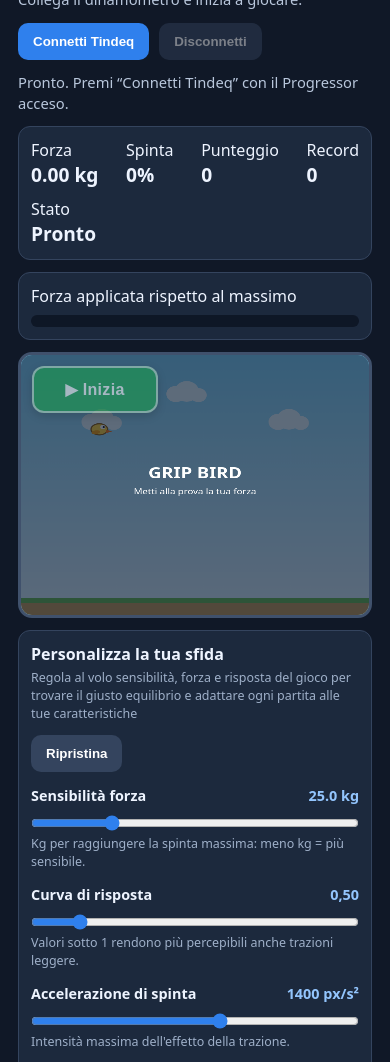
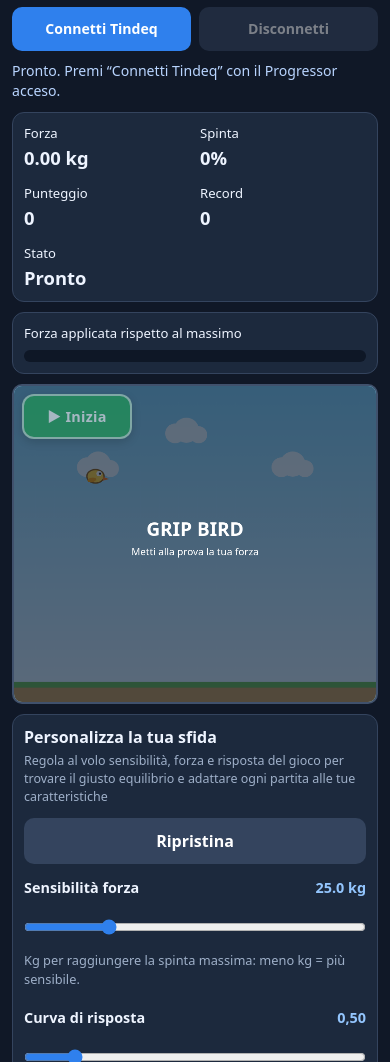
Before and after one commit to andreaamanzo/grip-bird-tindeq-progressor, a plain HTML site: page index.html in a window 390 px wide. Shown: the part 95-1157 px from the top of the page. Drawn offline with Linux system fonts and the light colour scheme.

Commit message:
update css

```diff
--- a/index.html
+++ b/index.html
@@ -3,10 +3,7 @@
 <html lang="it">
   <head>
     <meta charset="utf-8" />
-    <meta
-      name="viewport"
-      content="width=device-width,initial-scale=1,maximum-scale=1,user-scalable=no"
-    />
+    <meta name="viewport" content="width=device-width, initial-scale=1">
     <title>Grip Bird — Tindeq Progressor</title>
     <link rel="stylesheet" href="style.css" />
   </head>
--- a/style.css
+++ b/style.css
@@ -3,7 +3,8 @@
   font-family:
     system-ui,
     -apple-system,
-    Segoe UI,
+    BlinkMacSystemFont,
+    "Segoe UI",
     sans-serif;
 }
 
@@ -40,6 +41,8 @@ p {
   line-height: 1.45;
 }
 
+/* Toolbar e controlli */
+
 .toolbar,
 .stats,
 .controls {
@@ -52,11 +55,14 @@ p {
 button {
   border: 0;
   border-radius: 10px;
-  padding: 11px 15px;
+  padding: 12px 16px;
+  min-height: 44px;
+  font: inherit;
   font-weight: 700;
   background: #2f80ed;
   color: white;
   cursor: pointer;
+  touch-action: manipulation;
 }
 
 button.secondary {
@@ -68,21 +74,25 @@ button:disabled {
   cursor: not-allowed;
 }
 
+/* Canvas */
+
+.game-wrap {
+  position: relative;
+  width: 100%;
+}
+
 canvas {
   display: block;
   width: 100%;
   height: auto;
-  aspect-ratio: 4 / 3;
+  aspect-ratio: 8 / 7;
   background: #8ed8f5;
   border: 3px solid #40516c;
   border-radius: 14px;
   touch-action: manipulation;
 }
 
-.game-wrap {
-  position: relative;
-  width: 100%;
-}
+/* Pulsante inizio gioco */
 
 .start-overlay {
   position: absolute;
@@ -107,7 +117,6 @@ canvas {
 
 .start-overlay:focus-visible {
   outline: 3px solid #fff;
-
   outline-offset: 3px;
 }
 
@@ -120,6 +129,8 @@ canvas {
   display: none;
 }
 
+/* Pannelli */
+
 .panel {
   background: #1c293d;
   border: 1px solid #34445e;
@@ -127,17 +138,28 @@ canvas {
   padding: 12px;
 }
 
+/* Statistiche */
+
 .stats {
-  justify-content: space-between;
+  display: grid;
+  grid-template-columns: repeat(5, minmax(0, 1fr));
+  gap: 12px;
+}
+
+.stat {
+  min-width: 0;
+  font-size: 0.9rem;
 }
 
 .stat strong {
   display: block;
+  margin-top: 3px;
   font-size: 1.2rem;
   font-variant-numeric: tabular-nums;
+  overflow-wrap: anywhere;
 }
 
-\#status {
+#status {
   min-height: 1.3em;
   color: #b9d5ff;
 }
@@ -146,6 +168,8 @@ small {
   color: #9fb0c9;
   line-height: 1.45;
 }
+
+/* Indicatore forza */
 
 .force-meter {
   height: 12px;
@@ -162,6 +186,8 @@ small {
   background: #f59e0b;
   transition: width 70ms linear;
 }
+
+/* Configurazione */
 
 .config-note {
   display: flex;
@@ -202,7 +228,7 @@ code {
 .control-grid {
   display: grid;
   grid-template-columns: repeat(2, minmax(0, 1fr));
-  gap: 14px 20px;
+  gap: 18px 20px;
 }
 
 .tune {
@@ -221,12 +247,120 @@ code {
 .tune input {
   display: block;
   width: 100%;
+  min-height: 32px;
   margin: 10px 0 4px;
   accent-color: #2f80ed;
+  cursor: pointer;
 }
 
+/* Tablet */
+
+@media (max-width: 700px) {
+  main {
+    padding: 14px;
+  }
+
+  .stats {
+    grid-template-columns: repeat(3, minmax(0, 1fr));
+  }
+}
+
+/* Smartphone */
+
 @media (max-width: 560px) {
+  main {
+    padding: 12px;
+    gap: 10px;
+  }
+
+  h1 {
+    font-size: 1.35rem;
+  }
+
+  p {
+    font-size: 0.88rem;
+  }
+
+  .toolbar {
+    display: grid;
+    grid-template-columns: 1fr 1fr;
+    gap: 8px;
+  }
+
+  .toolbar button {
+    width: 100%;
+    padding: 12px 8px;
+    font-size: 0.88rem;
+  }
+
+  .stats {
+    grid-template-columns: repeat(2, minmax(0, 1fr));
+    gap: 14px 10px;
+  }
+
+  .stat {
+    font-size: 0.82rem;
+  }
+
+  .stat strong {
+    font-size: 1.15rem;
+  }
+
+  .panel {
+    padding: 11px;
+  }
+
+  .game-wrap canvas {
+    border-width: 2px;
+    border-radius: 10px;
+  }
+
+  .start-overlay {
+    top: 10px;
+    left: 10px;
+    min-width: 110px;
+    padding: 11px 14px;
+    font-size: 0.9rem;
+  }
+
+  .config-heading {
+    align-items: flex-start;
+  }
+
+  .config-heading button {
+    width: 100%;
+  }
+
   .control-grid {
     grid-template-columns: 1fr;
+    gap: 20px;
+  }
+
+  .tune {
+    font-size: 0.9rem;
+  }
+
+  .tune input {
+    min-height: 40px;
+  }
+
+  .tune small {
+    font-size: 0.8rem;
   }
 }
+
+/* Smartphone molto piccoli */
+
+@media (max-width: 360px) {
+  main {
+    padding: 8px;
+  }
+
+  .stats {
+    gap: 12px 6px;
+  }
+
+  .stat strong {
+    font-size: 1.05rem;
+  }
+}
```
